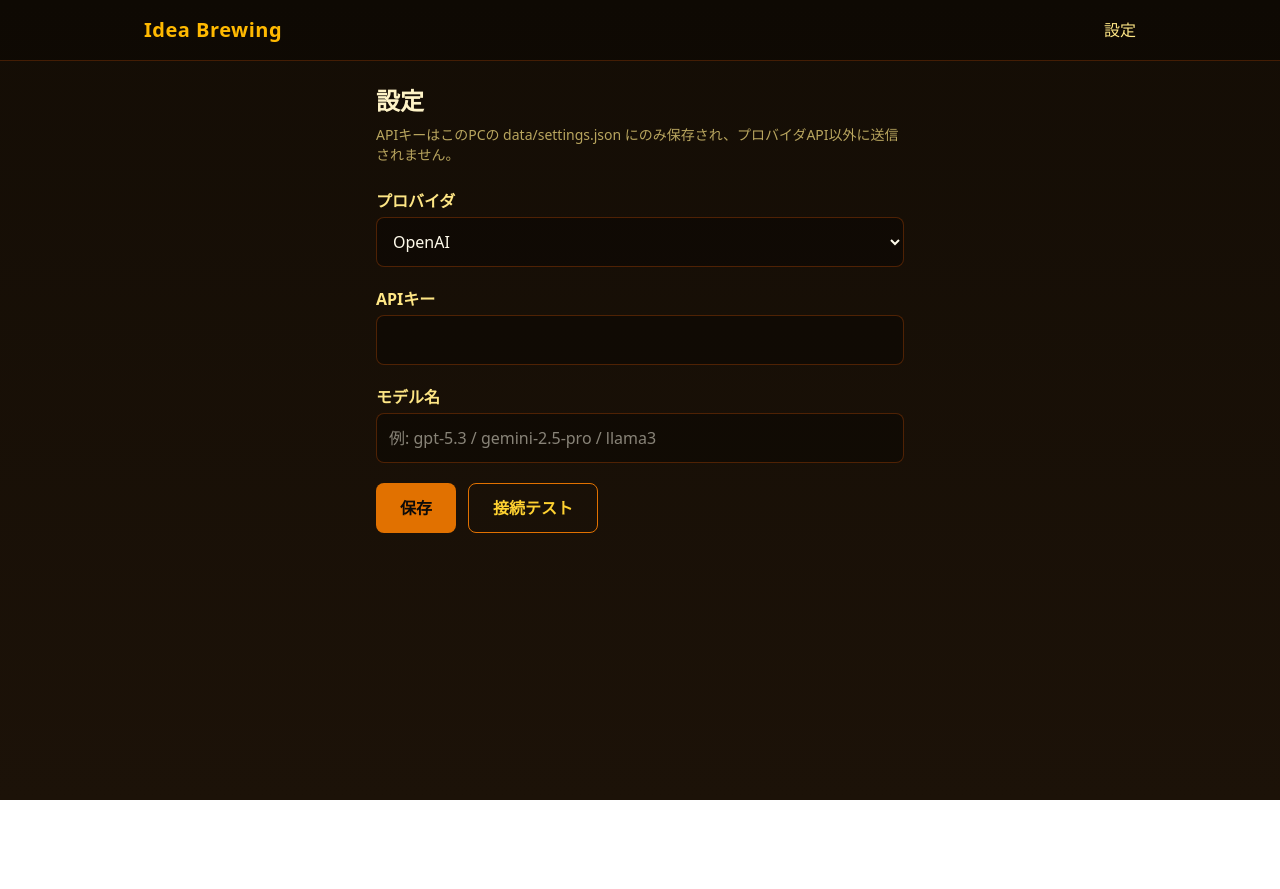
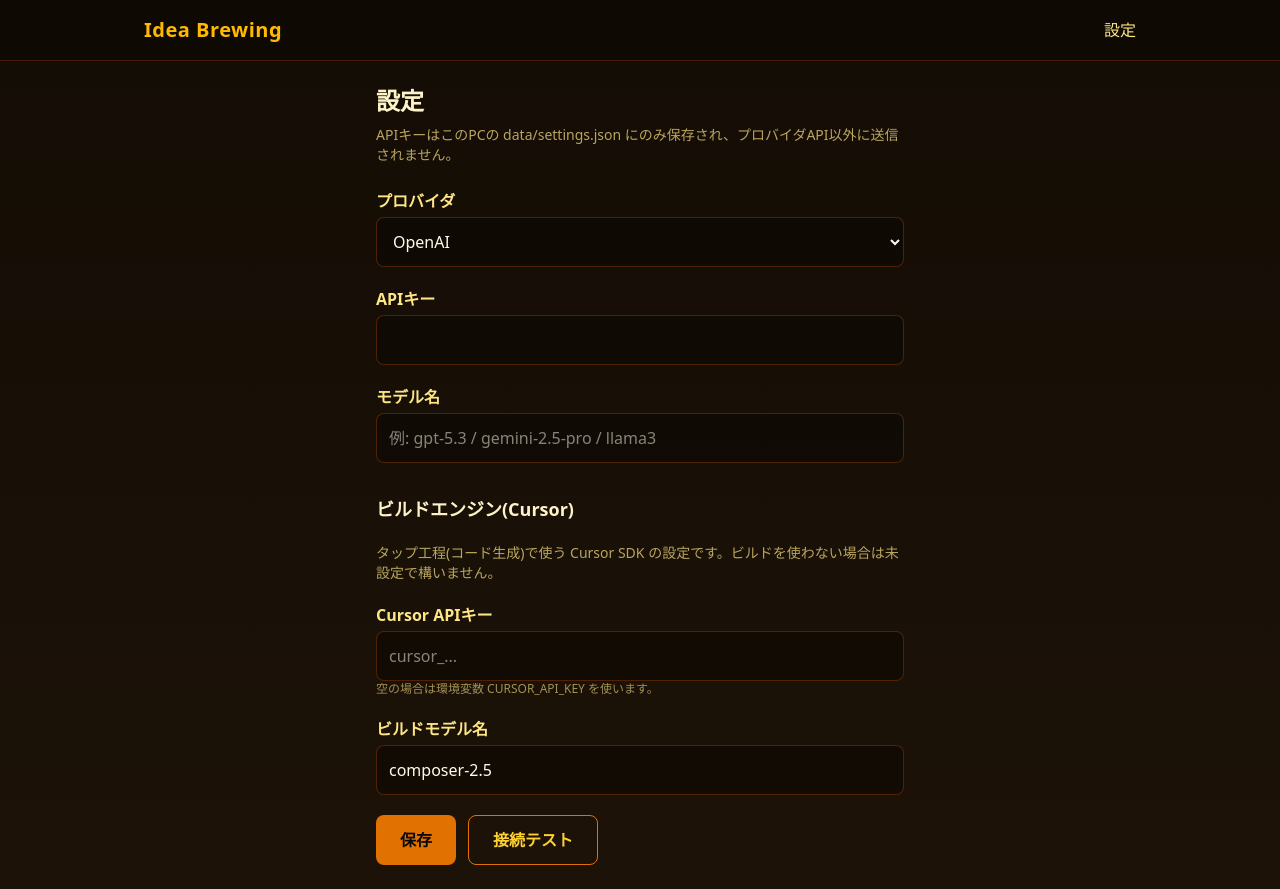
Before and after one commit to FUJIvillage/idea-brewing, a Next.js app: page /settings in a window 1280 px wide. Before the commit the page ends 800 px from the top, so only its background shows below. Built offline with nearby package versions, Linux system fonts and the light colour scheme.

Commit message:
feat: Cursor SDK依存とビルドエンジン設定(BYOK)を追加
Co-authored-by: Cursor <cursoragent@cursor.com>

```diff
--- a/package.json
+++ b/package.json
@@ -15,6 +15,7 @@
     "@ai-sdk/google": "^3.0.82",
     "@ai-sdk/openai": "^3.0.71",
     "@ai-sdk/openai-compatible": "^2.0.50",
+    "@cursor/sdk": "^1.0.18",
     "ai": "^6.0.203",
     "cheerio": "^1.2.0",
     "next": "16.2.9",
--- a/src/app/settings/page.tsx
+++ b/src/app/settings/page.tsx
@@ -160,6 +160,38 @@ export default function SettingsPage() {
             className={inputCls}
           />
         </div>
+        <h2 className="mt-8 text-lg font-bold text-amber-100">ビルドエンジン(Cursor)</h2>
+        <p className="mt-1 text-sm text-amber-200/70">
+          タップ工程(コード生成)で使う Cursor SDK の設定です。ビルドを使わない場合は未設定で構いません。
+        </p>
+        <div className="mt-3">
+          <label htmlFor="cursorApiKey" className="mb-1 block font-bold text-amber-200">
+            Cursor APIキー
+          </label>
+          <input
+            id="cursorApiKey"
+            type="password"
+            autoComplete="off"
+            value={s.cursorApiKey}
+            onChange={(e) => setSettings({ ...s, cursorApiKey: e.target.value })}
+            placeholder="cursor_..."
+            className={inputCls}
+          />
+          <p className="text-xs text-amber-200/60">空の場合は環境変数 CURSOR_API_KEY を使います。</p>
+        </div>
+        <div className="mt-3">
+          <label htmlFor="cursorModel" className="mb-1 block font-bold text-amber-200">
+            ビルドモデル名
+          </label>
+          <input
+            id="cursorModel"
+            type="text"
+            value={s.cursorModel}
+            onChange={(e) => setSettings({ ...s, cursorModel: e.target.value })}
+            placeholder="composer-2.5"
+            className={inputCls}
+          />
+        </div>
         <div className="flex gap-3">
           <button
             onClick={save}
--- a/src/lib/store/index.ts
+++ b/src/lib/store/index.ts
@@ -15,7 +15,14 @@ export function recipeDir(id: string): string {
   return path.join(brewDir(id), "recipe");
 }
 
-const DEFAULT_SETTINGS: Settings = { provider: "openai", apiKey: "", baseUrl: "", model: "" };
+const DEFAULT_SETTINGS: Settings = {
+  provider: "openai",
+  apiKey: "",
+  baseUrl: "",
+  model: "",
+  cursorApiKey: "",
+  cursorModel: "composer-2.5",
+};
 
 export async function readSettings(): Promise<Settings> {
   try {
--- a/src/lib/store/types.ts
+++ b/src/lib/store/types.ts
@@ -92,4 +92,8 @@ export interface Settings {
   apiKey: string;
   baseUrl: string;
   model: string;
+  /** Cursor SDK(タップ工程)のAPIキー。空なら環境変数 CURSOR_API_KEY にフォールバック */
+  cursorApiKey: string;
+  /** タップ工程で使うモデルID */
+  cursorModel: string;
 }
```
Also changed, not shown: 2 other files (tests, documents, lock files or other folders).
